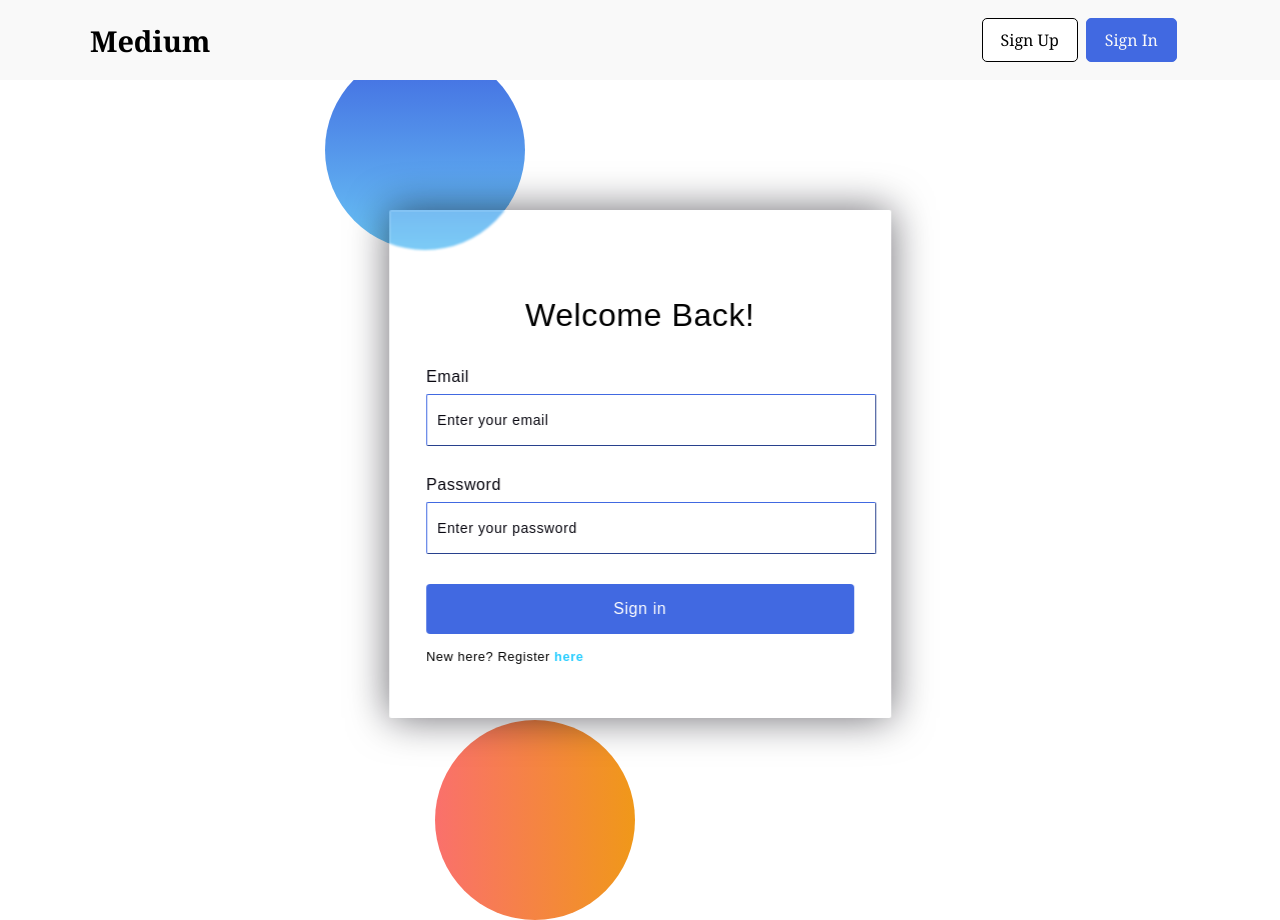
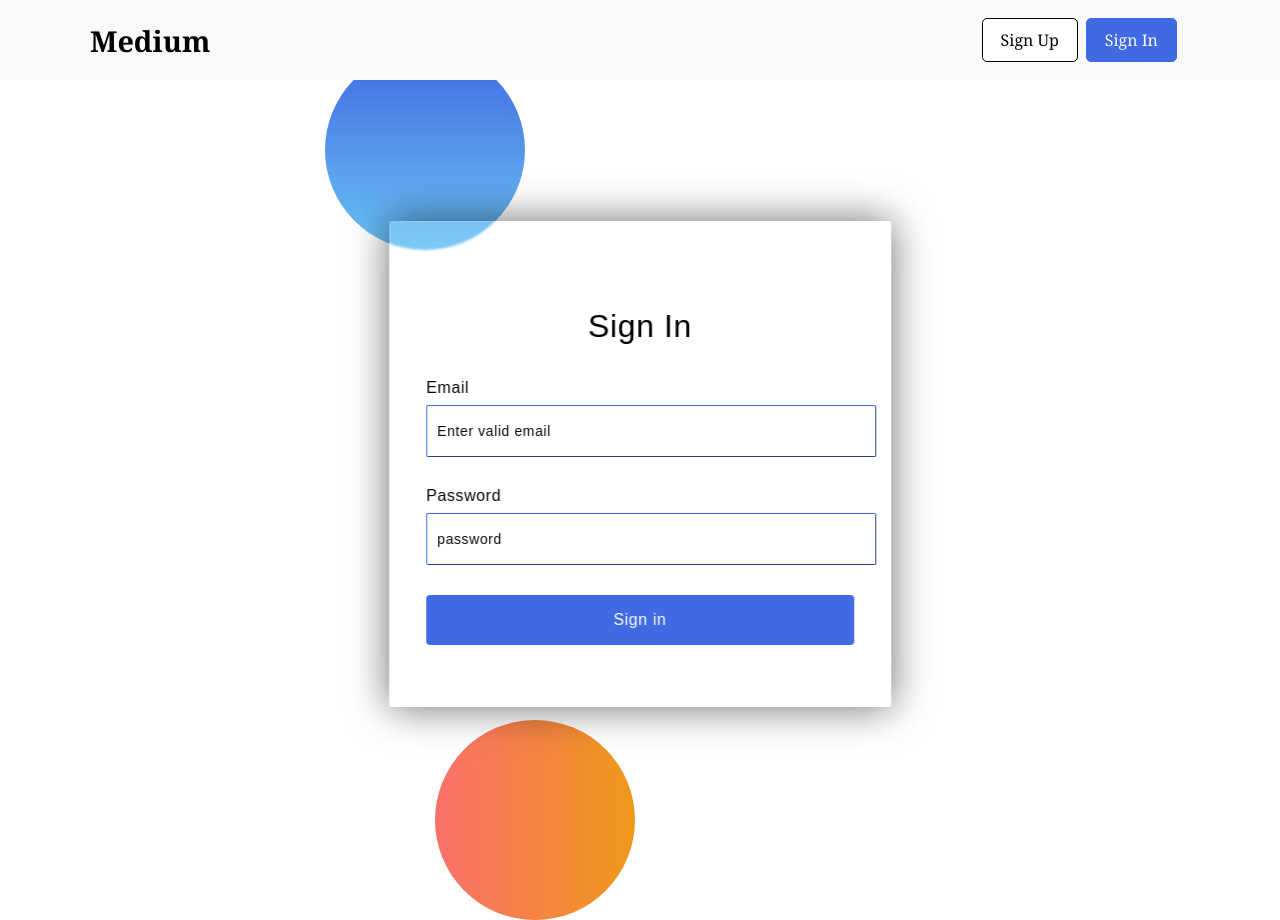
Before and after one commit to karanS1314/Blog-Management-App, a React (Create React App) app in the folder client/: page /signin in a window 1280 px wide. Built offline with nearby package versions, Linux system fonts and the light colour scheme.

Commit message:
signin/up frontend init & search in articles init

```diff
--- a/client/package.json
+++ b/client/package.json
@@ -6,6 +6,7 @@
     "@testing-library/jest-dom": "^5.17.0",
     "@testing-library/react": "^13.4.0",
     "@testing-library/user-event": "^13.5.0",
+    "formik": "^2.4.3",
     "framer-motion": "^10.15.0",
     "react": "^18.2.0",
     "react-dom": "^18.2.0",
@@ -14,7 +15,8 @@
     "react-scripts": "5.0.1",
     "react-scroll": "^1.8.9",
     "styled-components": "^6.0.6",
-    "web-vitals": "^2.1.4"
+    "web-vitals": "^2.1.4",
+    "yup": "^1.2.0"
   },
   "scripts": {
     "start": "react-scripts start",
--- a/client/src/components/Main/Feed/index.jsx
+++ b/client/src/components/Main/Feed/index.jsx
@@ -1,18 +1,59 @@
-import { motion } from "framer-motion";
+
 import { useNavigate } from "react-router-dom";
 import { postArray } from "./Data";
-import {Wrapper, PostWrapper , Starting  ,Heading , ReadTime,  Title , Description , Ending , Likes , Comments , Date} from "./FeedElements";
+import {Container, Wrapper1, SearchInput, Wrapper2, PostWrapper , Starting  ,Heading , ReadTime,  Title , Description , Ending , Likes , Comments , Date} from "./FeedElements";
+import { useEffect , useState} from "react";
 const Feed = () => {
   const navigate = useNavigate();
   const changeRoute = () => {
     navigate("/");
   };
+
+  const [input , setInput] = useState("");
+
+  const search = () => {
+    setInput(document.getElementById("searchbar").value.toLowerCase());
+  }
+  const RenderFeed = () =>{
+    if(input !== ""){
         return (
             <>
-        <Wrapper>
+            {postArray.map((item) => {
+                console.log(input);
+                if(item.title.toLowerCase().includes(input) ||
+                 item.description.toLowerCase().includes(input) ||
+                 item.author.toLowerCase().includes(input)){
+                    return (
+                        <PostWrapper key={item.id}>
+                        <hr />
+                            <Starting>
+                                <Heading>{item.author}</Heading>
+                                <ReadTime>{item.minReadTime}</ReadTime>
+                            </Starting>
+                            <Title>
+                                {item.title}
+                            </Title>
+                            <Description>
+                                {item.description}
+                            </Description>
+                            <Ending>
+                                <Likes>{item.likes}</Likes>
+                                <Comments>{item.comments}</Comments>
+                                {/* <Date>{item.date}</Date> */}
+                            </Ending>
+                        </PostWrapper>
+                    );
+                }
+            })}
+            </>
+        )
+    }
+    else{
+        return (
+            <>
             {postArray.map((item) => {
                 return (
-            <PostWrapper>
+                <PostWrapper key={item.id}>
                 <hr />
                     <Starting>
                         <Heading>{item.author}</Heading>
@@ -32,8 +73,21 @@ const Feed = () => {
                 </PostWrapper>
                 );
             })}
-        </Wrapper>
+            </>
+        )
+    }
 
+  }
+  return (
+    <>
+    <Container>
+        <Wrapper1>
+            <SearchInput type="text" id = "searchbar" onKeyUp={search} placeholder="Search articles"></SearchInput>
+        </Wrapper1>
+        <Wrapper2>
+            <RenderFeed/>
+        </Wrapper2>
+    </Container>
     </>
   );
 };
--- a/client/src/pages/index.jsx
+++ b/client/src/pages/index.jsx
@@ -1,6 +1,7 @@
 import React, {useState} from 'react'
 import Navbar from "../components/Navbar/index";
 import Feed from "../components/Main/Feed";
+
 const Main = () => {
 	return (
 		<>
--- a/client/src/pages/signin.jsx
+++ b/client/src/pages/signin.jsx
@@ -1,22 +1,12 @@
 import React, {useContext, useState, useEffect} from 'react'
 import {useNavigate} from 'react-router-dom';
 import styled from "styled-components";
-import { motion } from "framer-motion";
 import { UserContext } from '../App';
+import { Formik } from "formik";
+import * as yup from "yup";
 import Navbar from "../components/Navbar/index";
+import {Button} from "../components/Form/FormElements"
 const Signin = () => {
-
-  const Button = styled(motion.button)`
-    padding: 1rem 2rem;
-    font-size: 1rem;
-    border-radius: 4px;
-    cursor: pointer;
-    background: #4169e1;
-    color: white;
-    margin-top: 30px;
-    margin-bottom: 10px;
-    width: 100%;
-  `;
   const {state , dispatch} = useContext(UserContext);
 
   const navigate = useNavigate();
@@ -27,72 +17,113 @@ const Signin = () => {
   const loginUser = async (e) =>{
     e.preventDefault();
 
-    const res = await fetch("/api/signin", {
-        method: "POST",
-        headers:{
-            "Content-Type" : "application/json"
-        },
-        body: JSON.stringify({
-            email, password
-        })
-      })
+    // const res = await fetch("/api/signin", {
+    //     method: "POST",
+    //     headers:{
+    //         "Content-Type" : "application/json"
+    //     },
+    //     body: JSON.stringify({
+    //         email, password
+    //     })
+    //   })
 
-      const data = res.json();
-      if(res.status === 400 || !data){
-          window.alert("Invalid credentials");
+    //   const data = res.json();
+    //   if(res.status === 400 || !data){
+    //       window.alert("Invalid credentials");
+    //   }
+    //   else{
+    //     dispatch({type: "USER", payload: true});
+    //     window.alert("Login successful");
+    //     navigate("/home");
+    //   }
   }
-      else{
-        dispatch({type: "USER", payload: true});
-        window.alert("Login successful");
-        navigate("/home");
-      }
-  }
-
+  const SignInSchema = yup.object().shape({
+    username: yup.string().required("Username is Required"),
+    password: yup.string().required("Password Is Required"),
+});
   useEffect(() => {
     window.scrollTo(0, 0)
   }, [])
   return (
       <>
         <Navbar />
-        <div class="background">
-            <div class="shape"></div>
-            <div class="shape"></div>
-            <form method="POST">
-                <h3>Welcome Back!</h3>
-
-                <label for="username">Email</label>
+        <div className="background">
+            <div className="shape"></div>
+            <div className="shape"></div>
+            <Formik
+                initialValues={{ username: "", password: "" }}
+                validationSchema={SignInSchema}
+                onSubmit={(values, { setSubmitting }) => {
+                    console.log({ values });
+                    // Add submit logic here
+                    localStorage.setItem("demo_user", true);
+                    setSubmitting(false);
+                    navigate("/");
+                }}
+            >
+                {({
+                    handleBlur,
+                    handleChange,
+                    handleSubmit,
+                    values,
+                    touched,
+                    errors,
+                    setValues,
+                }) => (
+                    <form
+                        method="POST"
+                    >
+                        <h3>
+                            Sign In
+                        </h3>
+                        <label htmlFor="username">Email</label>
                             <input
-                    className='form-input'
-                    type='email'
-                    name='email'
-                    value={email} onChange={(e) => setEmail(e.target.value)}
-                    placeholder='Enter your email'
+                                type="email"
+                                name="email"
+                                value={email}
+                                onChange={(e) => setEmail(e.target.value)}
+                                onBlur={handleBlur}
+                                autoComplete="email"
+                                className={`form-input ${
+                                    touched.username &&
+                                    !!errors.username &&
+                                    "border-red-700"
+                                }`}
+                                placeholder="Enter valid email"
                             />
-                <label for="password">Password</label>
+                            {touched.username && !!errors.username && (
+                                <span className="text-xs text-red-700">
+                                    {errors.username}
+                                </span>
+                            )}
+                        <label htmlFor="password">Password</label>
                             <input
-                    className='form-input'
-                    type='password'
-                    name='password'
-                    value={password} onChange={(e) => setPassword(e.target.value)}
-                    placeholder='Enter your password'
+                                type="password"
+                                name="password"
+                                value={password}
+                                onChange={(e) => setPassword(e.target.value)}
+                                onBlur={handleBlur}
+                                autoComplete="Enter password"
+                                className={`form-input ${
+                                    touched.password &&
+                                    !!errors.password &&
+                                    "border border-red-700"
+                                }`}
+                                placeholder="password"
                             />
+                            {touched.password && !!errors.password && (
+                                <span className="text-xs text-red-700">
+                                    {errors.password}
+                                </span>
+                            )}
                         <Button
-                    whileHover={{ scale: 1.05 }}
-                    whileTap={{
-                    scale: 0.95,
-                    backgroundColor: "#67F6E7",
-                    border: "none",
-                    color: "#000",
-                    }}
                             onClick={loginUser}  type='submit'
                         >
                             Sign in
                         </Button>
-                <br />
-                <span className='form-input-login'>
-                    New here? Register <a href='/signup'>here</a>
-                </span>
                     </form>
+                )}
+            </Formik>
         </div>
       </>
 
--- a/client/src/pages/signup.jsx
+++ b/client/src/pages/signup.jsx
@@ -1,26 +1,17 @@
 import React , {useState , useEffect} from 'react'
 import {useNavigate} from 'react-router-dom';
 import '../components/Form/Form.css';
+import Navbar from "../components/Navbar/index";
+import {Button} from "../components/Form/FormElements"
 import validate from '../components/Form/validateInfo';
-import styled from "styled-components";
-import { motion } from "framer-motion";
-import Navbar from "../components/Navbar/index";
+
+
 const Signup = () => {
-  const Button = styled(motion.button)`
-    padding: 1rem 2rem;
-    font-size: 1rem;
-    border-radius: 4px;
-    cursor: pointer;
-    background: #4169e1;
-    color: white;
-    margin-top: 30px;
-    margin-bottom: 10px;
-    width: 100%;
-  `;
+
    const navigate = useNavigate();
    const [errors, setErrors] = useState({});
    const [user , setUser] = useState({
-       name:"", email: "", supervisor:"", password: "", cpassword:""
+       name:"", email: "", password: "", cpassword:""
    });
 
    let name , value;
@@ -33,8 +24,9 @@ const Signup = () => {
 
    const PostData = async (e) =>{
     e.preventDefault();
-    const {name, email, supervisor, password, cpassword} = user;
+    const {name, email, password, cpassword} = user;
     setErrors(validate(user));
+    console.log(user);
     console.log("errors " + errors);
     const res = await fetch("/api/register", {
         method: "POST",
@@ -42,7 +34,7 @@ const Signup = () => {
             "Content-Type" : "application/json"
         },
         body: JSON.stringify({
-            name, email, supervisor, password, cpassword
+            name, email, password, cpassword
         })
     })
 
@@ -54,18 +46,11 @@ const Signup = () => {
         window.alert("Valid registration, please sign-in to proceed");
         navigate("/signin");
     }
-   }
-   const [isOpen, setIsOpen] = useState(false);
+  }
 
-   const toggle = () => {
-     setIsOpen(!isOpen);
-   };
-   useEffect(() => {
-    window.scrollTo(0, 0)
-  }, [])
   return (
     <>
-        <Navbar toggle={toggle} />
+        <Navbar/>
         <div class="background">
           <div class="shape"></div>
           <div class="shape"></div>
@@ -82,21 +67,12 @@ const Signup = () => {
                   value={user.name} onChange={handleInputs}
                 />
                 {errors.name && <p className='form-p'>{errors.name}</p>}
-              <label for="supervisor">Safety Supervisor Name</label>
-                <input
-                  className='form-input'
-                  type='text'
-                  name='supervisor'
-                  placeholder='Enter Safety supervisor full name'
-                  value={user.supervisor} onChange={handleInputs}
-                />
-                {errors.name && <p className='form-p'>{errors.name}</p>}
-              <label for="email">IITR-Email</label>
+              <label for="email">Email</label>
                 <input
                   className='form-input'
                   type='email'
                   name='email'
-                  placeholder='Enter your gsuite email'
+                  placeholder='Enter your email'
                   value={user.email} onChange={handleInputs}
                 />
                 {errors.email && <p className='form-p'>{errors.email}</p>}
```
Also changed, not shown: client/src/components/Form/FormElements.js (+12 -0 lines), client/src/components/Main/Feed/Data.js (+4 -4 lines), client/src/components/Main/Feed/FeedElements.jsx (+31 -5 lines), 1 other file (tests, documents, lock files or other folders). Lines whose indentation alone changed are shown as unchanged.
